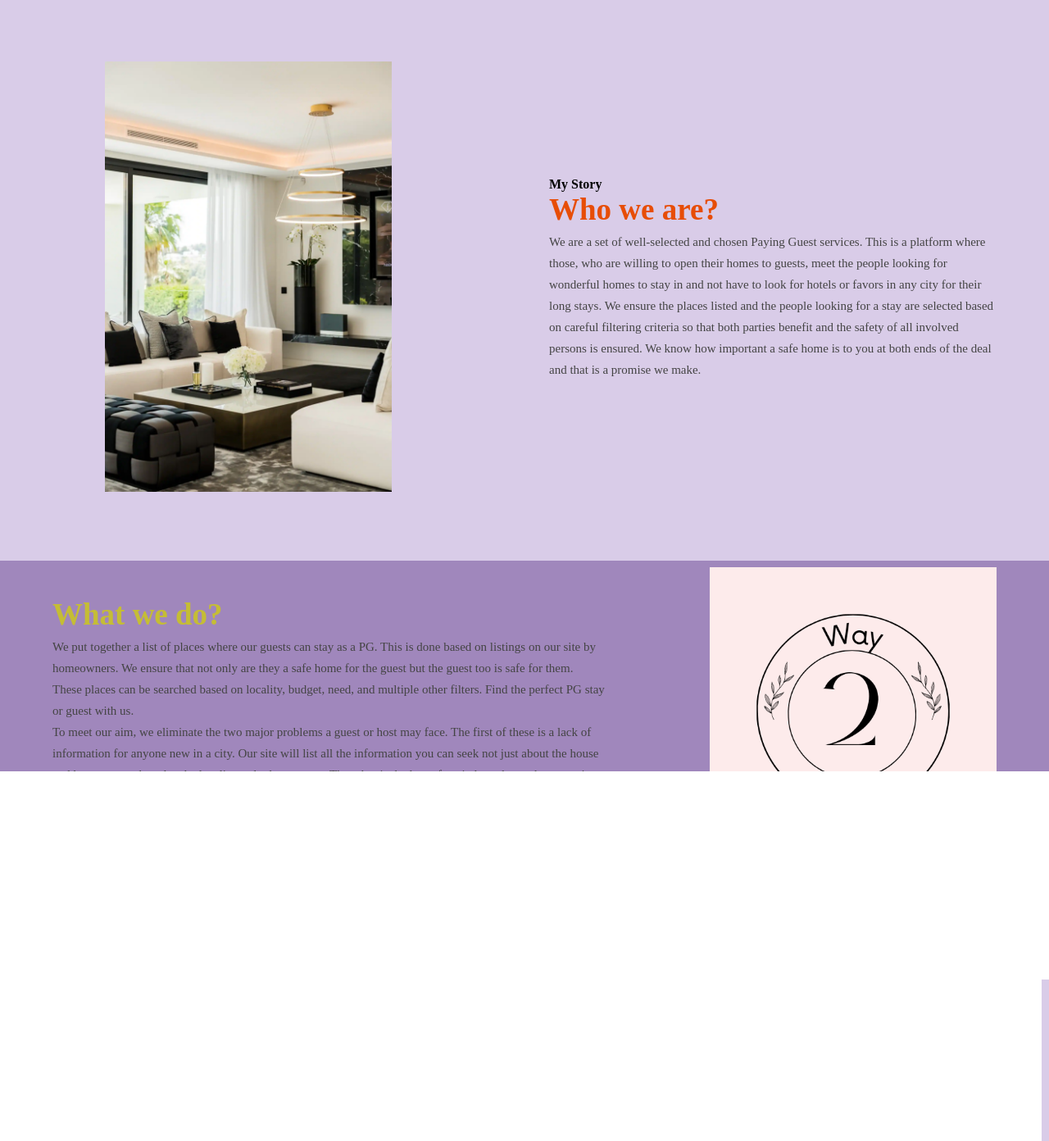
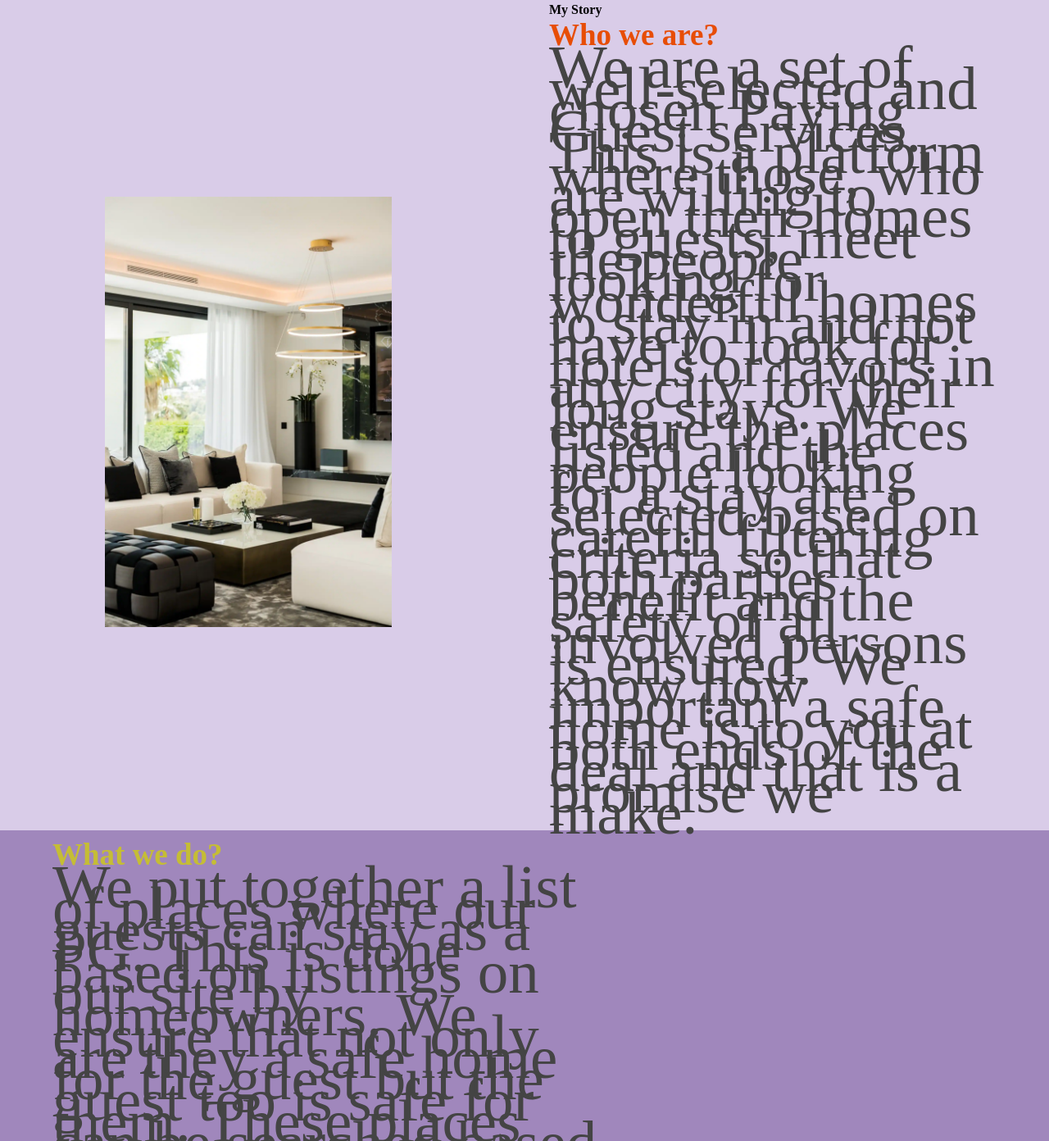
Before and after one commit to MANOJPATIL987/WEB-DEVE-PROJECT, a plain HTML site: page manoj/xyz.html in a window 1280 px wide. Shown: the part 76-1468 px from the top of the page at 82% size. Drawn offline with Linux system fonts and the light colour scheme.

Commit message:
Update xyz.html

```diff
--- a/manoj/xyz.html
+++ b/manoj/xyz.html
@@ -34,7 +34,7 @@
         <div class="about-right">
             <h4>My Story</h4>
             <h1>Who we are?</h1>
-            <p>
+            <p style="font-size: 75px;">
                 We are a set of well-selected and chosen Paying Guest services. This is a platform where those, who are
                 willing to open their homes to guests, meet the people looking for wonderful homes to stay in and not
                 have to look for hotels or favors in any city for their long stays. We ensure the places listed and the
@@ -50,7 +50,7 @@
         <div class="about-right1">
             <!-- <h4>My Story</h4> -->
             <h1>What we do?</h1>
-            <p>
+            <p style="font-size: 75px;">
                 We put together a list of places where our guests can stay as a PG. This is done based on listings on
                 our site by homeowners. We ensure that not only are they a safe home for the guest but the guest too is
                 safe for them. These places can be searched based on locality, budget, need, and multiple other filters.
@@ -82,7 +82,7 @@
         <div class="about-right">
             <!-- <h4>My Story</h4> -->
             <h1>What are we aiming at?</h1>
-            <p>
+            <p style="font-size: 75px;">
                 Our aim and motto are simple and singular. To provide the guests with a PG that feels like home best
                 fitting their needs and the homeowners a guest who fits right in. To attain this we work with homeowners
                 and guests to give everyone involved the best possible experience.
```
